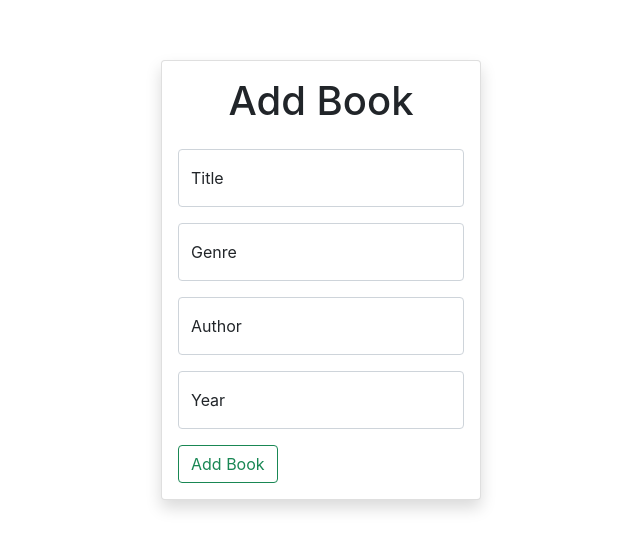
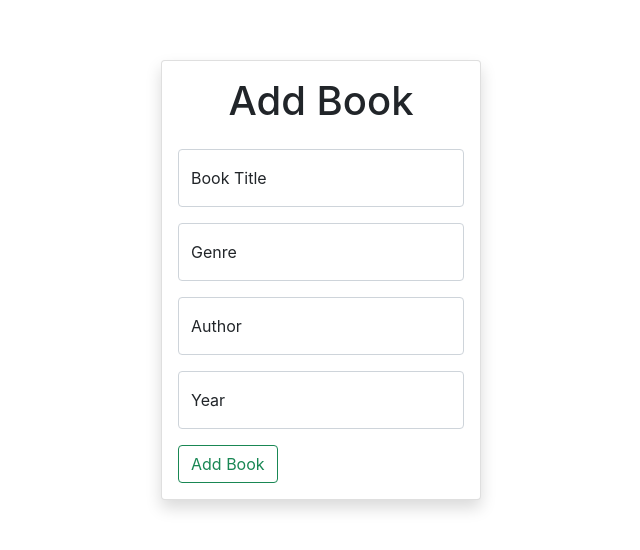
Before and after one commit to Rizkiw/library, a React (Create React App) app in the folder frontend/: page /add in a window 1280 px wide. Shown: the part 120-670 px from the top of the page, without its empty margins (319-959 px from the left). Built offline with nearby package versions, Linux system fonts and the light colour scheme.

Commit message:
install dependencies react-html-table-to-excel to make button convert table to excel

```diff
--- a/frontend/src/components/AddBook.jsx
+++ b/frontend/src/components/AddBook.jsx
@@ -37,7 +37,7 @@ const AddBook = () => {
                 onChange={(e) => setTitle(e.target.value)}
                 placeholder="Title"
               />
-              <label className="label " for="floating">Title</label>
+              <label className="label " for="floating">Book Title</label>
           </div>
           <div className="form-floating mb-3">
               <input
--- a/frontend/src/components/BookList.jsx
+++ b/frontend/src/components/BookList.jsx
@@ -6,6 +6,7 @@ import Card from 'react-bootstrap/Card';
 import Form from 'react-bootstrap/Form';
 import Row from 'react-bootstrap/Row';
 import Col from 'react-bootstrap/esm/Col';
+import ReactHTMLTableToExcel from 'react-html-table-to-excel';
 
 
 const BookList = () => {
@@ -36,6 +37,7 @@ const BookList = () => {
         <Card style={{ width: '50vw' }}>
         <Card.Body>
         <Card.Title><h1>Book List</h1></Card.Title>
+
         <Row className="mb-3">
         <Col xs={7}>
               <Form.Control
@@ -46,22 +48,28 @@ const BookList = () => {
                 />
         </Col>
         <Col>
-        <div class='d-flex justify-content-between'>
-        <div>
-        <Link to={`/user`} className='button'><button class="btn btn-outline-primary">Manage User</button></Link>
-        {' '}
-        <Link to={`/`} className='button'><button class="btn btn-outline-danger">Logout</button></Link>
-        </div>
-        </div>
+            <div class='d-flex justify-content-between'>
+            <div>
+            <Link to={`/user`} className='button'><button class="btn btn-outline-primary">Manage User</button></Link>
+            <Link to={`/`} className='button ms-3'><button class="btn btn-outline-danger">Logout</button></Link>
+            <ReactHTMLTableToExcel
+                        id="test-table-xls-button"
+                        className="btn btn-outline-success ms-3"
+                        table="table-to-xls"
+                        filename="Books Data"
+                        sheet="tablexls"
+                        buttonText="Export to XLS"/>
+            </div>
+            </div>
         </Col>
         </Row>
 
         <div className='column'>
-            <Table striped bordered hover>
+            <Table striped bordered hover id='table-to-xls'>
                 <thead>
                     <tr>
                         <th>No</th>
-                        <th>Title</th>
+                        <th>Book Title</th>
                         <th>Genre</th>
                         <th>Author</th>
                         <th>Year</th>
@@ -87,7 +95,7 @@ const BookList = () => {
                                 <td>{book.genre}</td>
                                 <td>{book.author}</td>
                                 <td>{book.year}</td>
-                                <td>
+                                <td id='button'>
                                     <Link to={`/edit/${book.id}`} className='button'><button class="btn btn-outline-info" >Edit</button></Link>
                                     {' '}
                                     <button onClick={()=> deleteBook(book.id)} className='button btn btn-outline-danger'>Delete</button>
@@ -98,7 +106,8 @@ const BookList = () => {
                         ))}
                 </tbody>
             </Table>
-                <Link to={`/add`} className='button'><button class="btn btn-outline-primary">Add Book</button></Link>
+                <Link to={`/add`} className='button'><button className="btn btn-outline-primary">Add Book</button></Link>
+
         </div>
         </Card.Body>
         </Card>
--- a/frontend/src/components/BorrowBook.jsx
+++ b/frontend/src/components/BorrowBook.jsx
@@ -67,7 +67,7 @@ const BorrowBook = () => {
         <form onSubmit={updateBorrow}>
         <label className="label mb-3 nav justify-content-center"><h1 class="card-title ">Borrow / Return Book</h1></label>
         <div className="field mb-3">
-            <label className="label">Title</label>
+            <label className="label">Book Title</label>
             <div className="control">
               <input
                 type="text"
@@ -122,7 +122,7 @@ const BorrowBook = () => {
                 <thead>
                     <tr>
                         <th>No</th>
-                        <th>Title</th>
+                        <th>Book Title</th>
                         <th>Name</th>
                         <th>Status</th>
                     </tr>
--- a/frontend/src/components/EditBook.jsx
+++ b/frontend/src/components/EditBook.jsx
@@ -44,7 +44,7 @@ const EditBook = () => {
         <form onSubmit={updateBook}>
         <label className="label mb-3 nav justify-content-center"><h1 class="card-title ">Edit Book</h1></label>
           <div className="field mb-3">
-            <label className="label">Title</label>
+            <label className="label">Book Title</label>
             <div className="control">
               <input
                 type="text"
```
